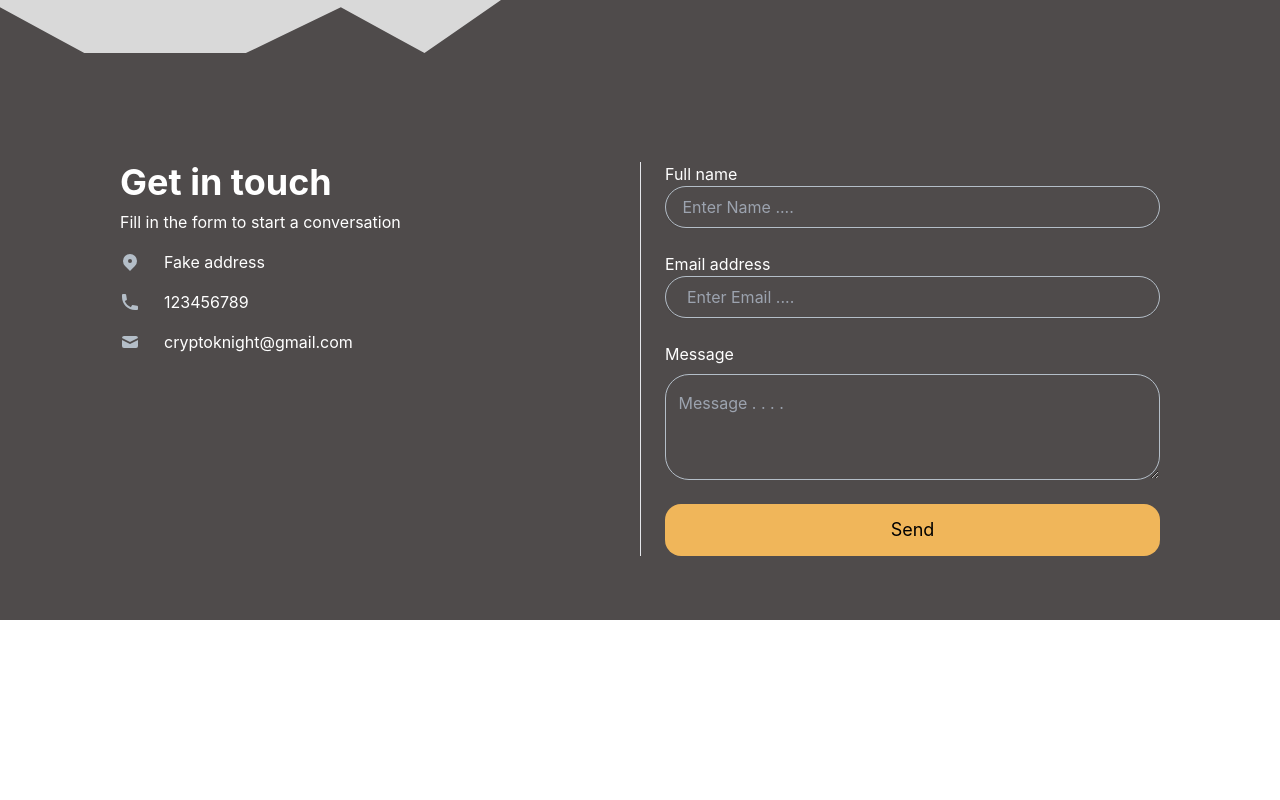
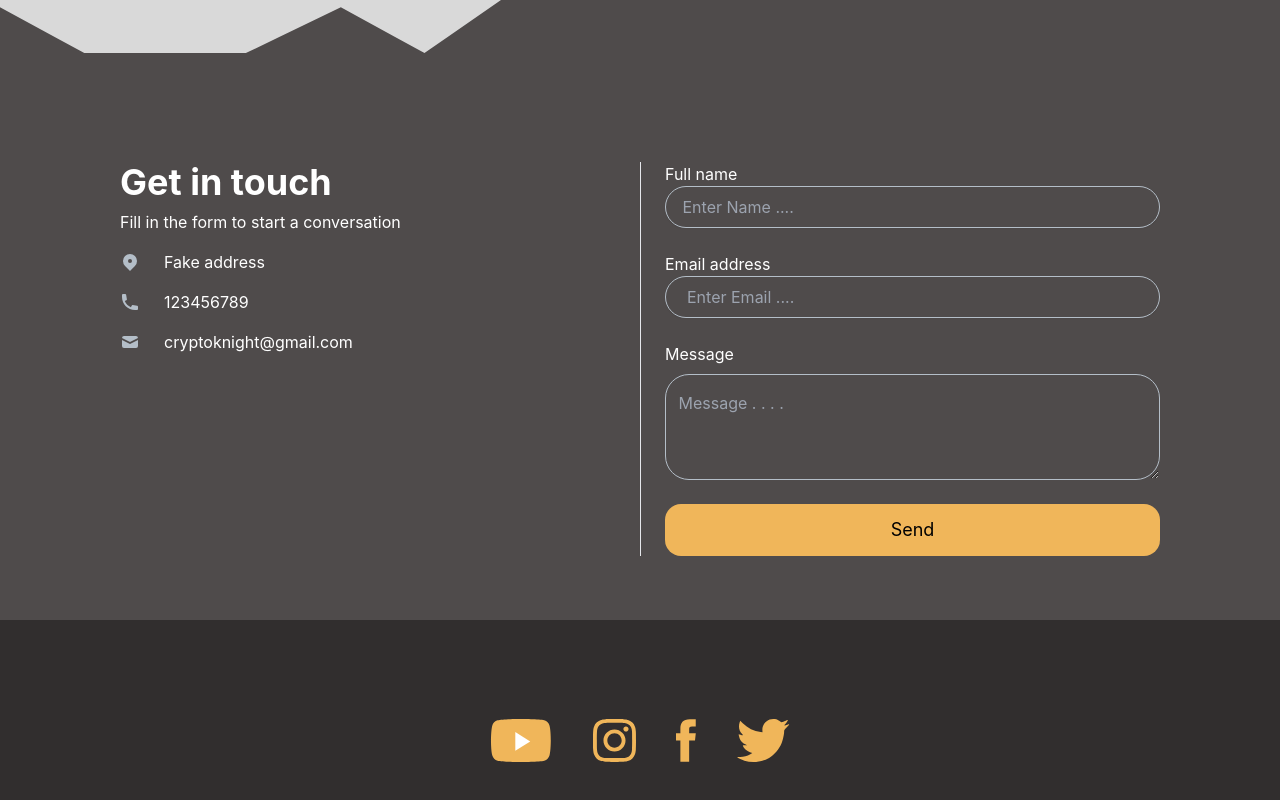
Before and after one commit to LedgerChirp/CharityMaster, a React (Create React App) app in the folder frontend_react/: page / in a window 1280 px wide. Shown: the part 1487-2287 px from the top of the page. Before the commit the page ends 2107 px from the top, so only its background shows below. Built offline with nearby package versions, Linux system fonts and the light colour scheme.

Commit message:
Footer added

```diff
--- a/frontend_react/src/App.js
+++ b/frontend_react/src/App.js
@@ -2,12 +2,14 @@ import "./App.css";
 import Contact from './components/contact/Contact'
 import HomeHero from "./components/HomeHero";
 import Navbar from "./components/Navbar";
+import Footer from "./components/contact/Footer";
 function App() {
   return (
     <>
       <Navbar />
       <HomeHero />
       <Contact />
+      <Footer/>
     </>
   );
 }
```
